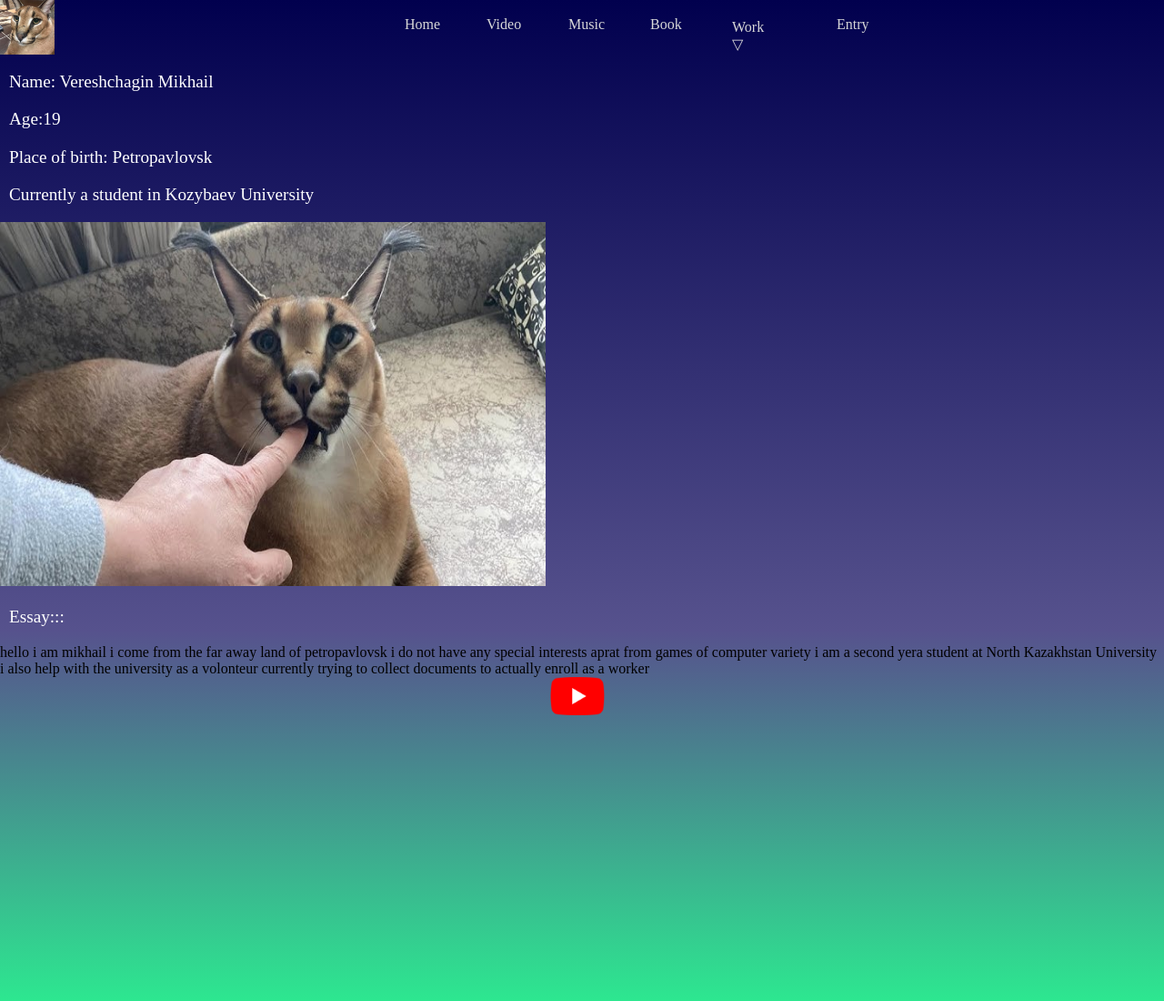
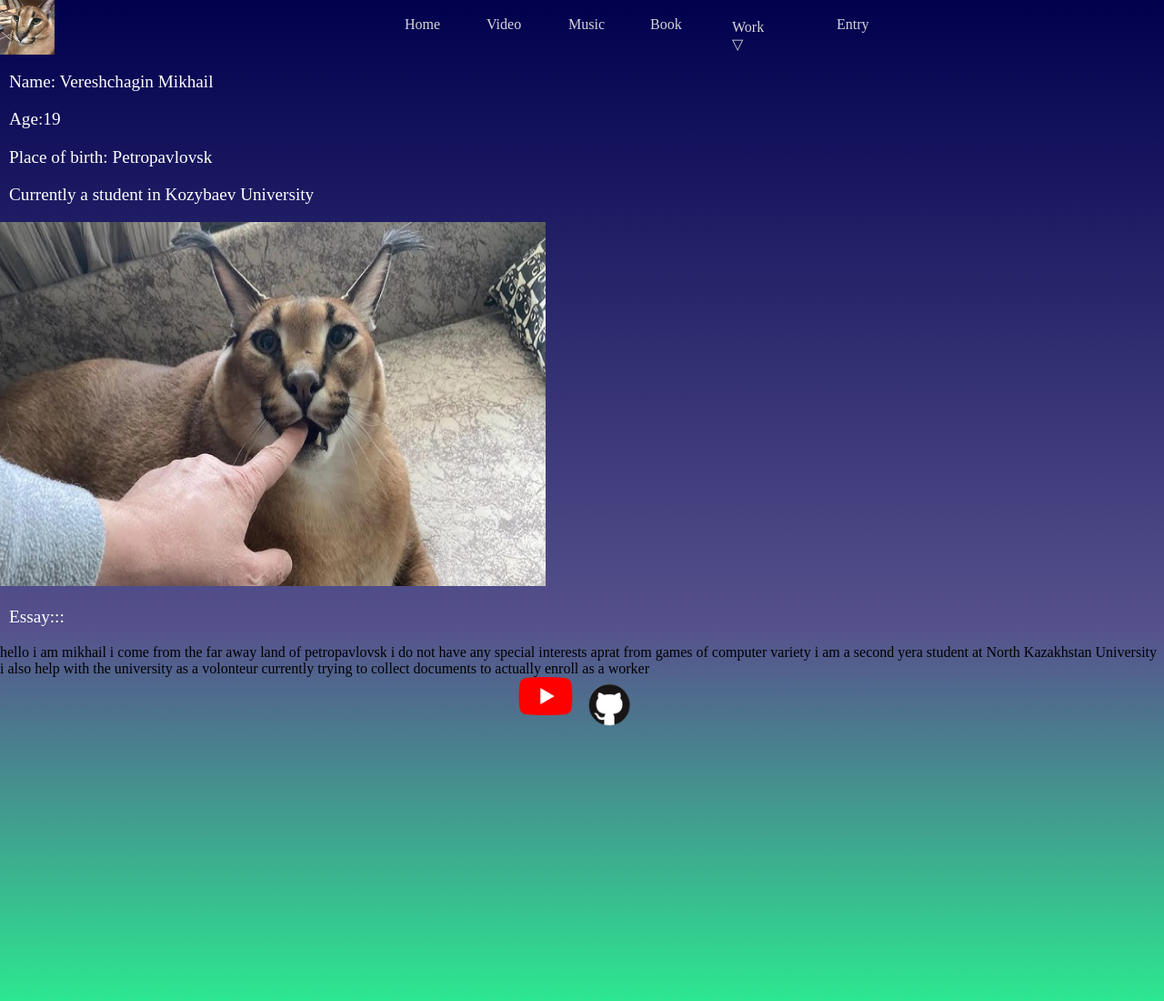
Before and after one commit to SoB1nary/site, a website: page index.html in a window 1280 px wide. Shown: the whole page at 91% size. Drawn offline with Linux system fonts and the light colour scheme.

Commit message:
Update index.html

```diff
--- a/index.html
+++ b/index.html
@@ -46,6 +46,7 @@
     </main>
     <footer>
         <a href="http://youtube.com"><img  width="60px" src="./src/public/Youtube_logo.png"></a>
+        <a href="https://github.com/SoB1nary/site"><img src="./src/public/GitHub-Mark-ea2971cee799.png" width="60px"></a>
     </footer>
     <script src="js/scripts.js"></script>
 </body>
```
